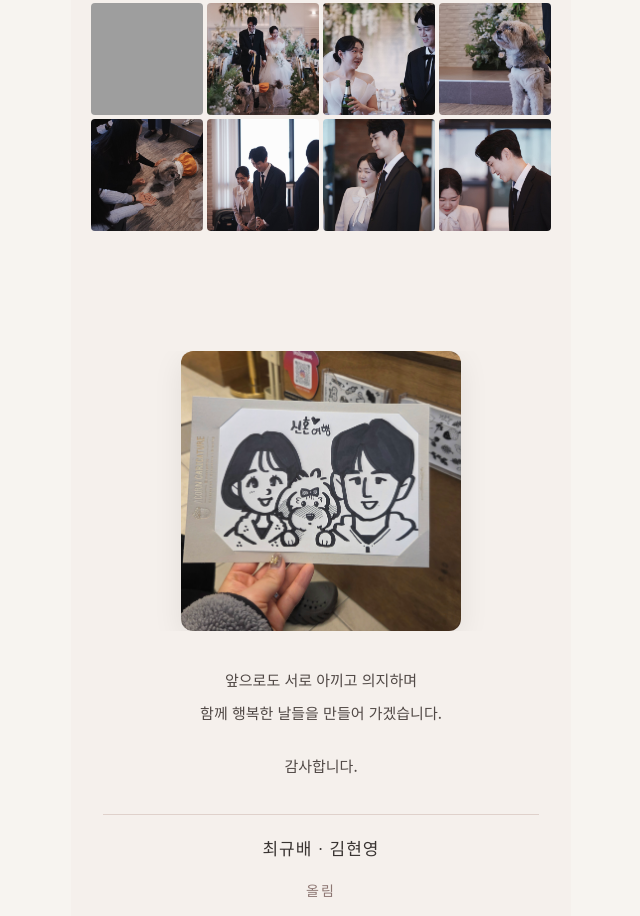
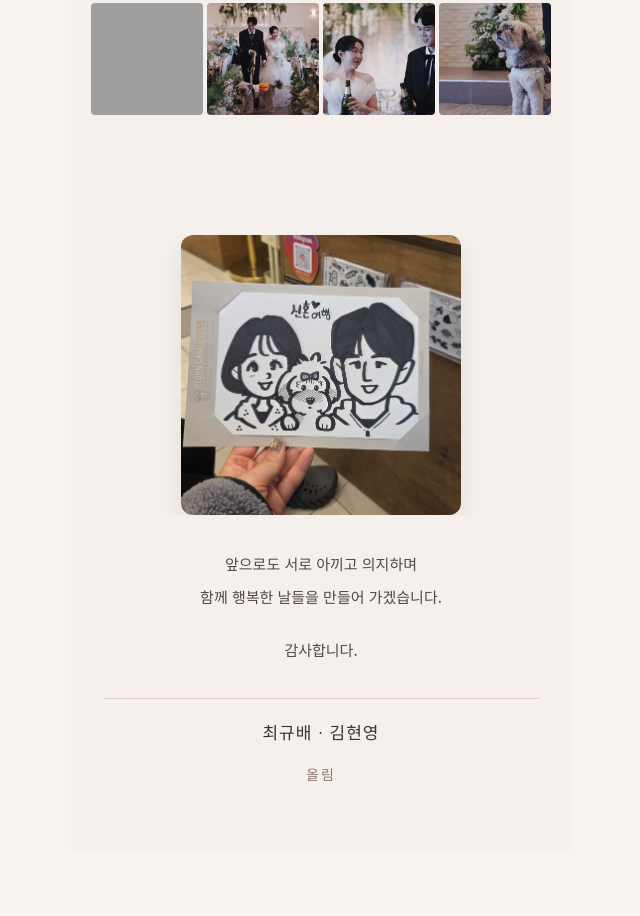
Before and after one commit to kkami1010/our1010, a plain HTML site: page index.html in a window 1280 px wide. Shown: the part 1854-2770 px from the top of the page, without its empty margins (319-959 px from the left). After the commit the page ends 2705 px from the top, so only its background shows below. Drawn offline with Linux system fonts and the light colour scheme; grey boxes are pictures that could not be loaded.

Commit message:
Add files via upload

```diff
--- a/index.html
+++ b/index.html
@@ -67,10 +67,6 @@
                 <div class="gallery-item"><img src="images/g10.jpg" alt="웨딩" loading="lazy"></div>
                 <div class="gallery-item"><img src="images/g11.jpg" alt="웨딩" loading="lazy"></div>
                 <div class="gallery-item"><img src="images/g12.jpg" alt="웨딩" loading="lazy"></div>
-                <div class="gallery-item"><img src="images/g13.jpg" alt="웨딩" loading="lazy"></div>
-                <div class="gallery-item"><img src="images/g14.jpg" alt="웨딩" loading="lazy"></div>
-                <div class="gallery-item"><img src="images/g15.jpg" alt="웨딩" loading="lazy"></div>
-                <div class="gallery-item"><img src="images/g16.jpg" alt="웨딩" loading="lazy"></div>
 
             </div>
         </section>
```
